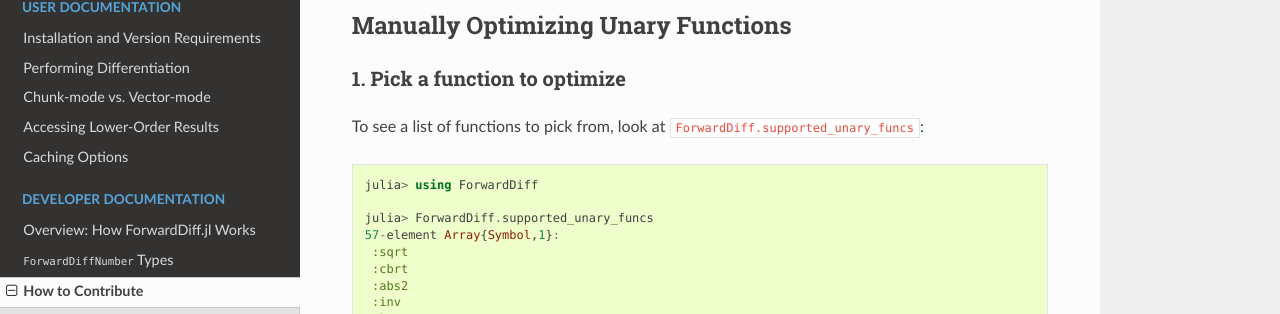
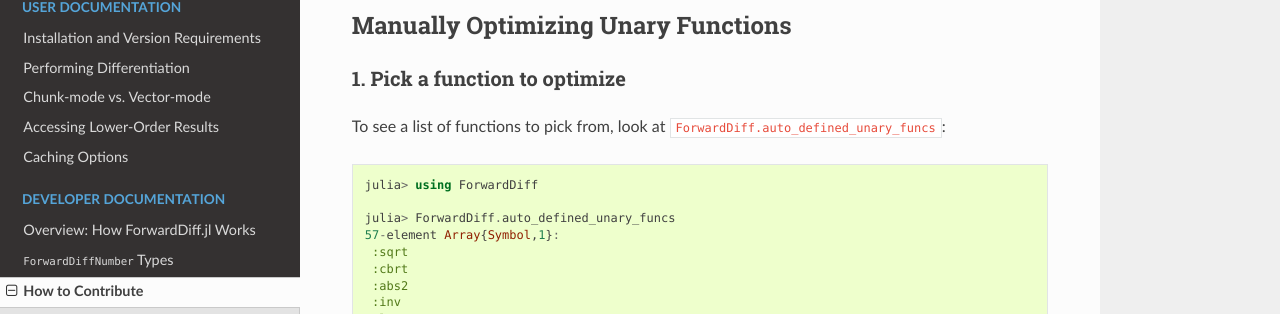
Before and after one commit to JuliaDiff/ForwardDiff.jl, a Sphinx documentation site: the page built from docs/source/contributing.rst, in a window 1280 px wide and 900 px high, scrolled down 301 px. Shown: the part 139-453 px from the top of the window. Built offline with Sphinx 7.4.7 and the Read the Docs theme 2.0.0, drawn with Linux system fonts in a browser that asks for light colours; some of the changed text lies outside the part shown.

Commit message:
clearer name for list of auto-defined unary functions

```diff
--- a/docs/source/contributing.rst
+++ b/docs/source/contributing.rst
@@ -16,13 +16,13 @@ Manually Optimizing Unary Functions
 1. Pick a function to optimize
 ++++++++++++++++++++++++++++++
 
-To see a list of functions to pick from, look at ``ForwardDiff.supported_unary_funcs``:
+To see a list of functions to pick from, look at ``ForwardDiff.auto_defined_unary_funcs``:
 
 .. code-block:: julia
 
     julia> using ForwardDiff
 
-    julia> ForwardDiff.supported_unary_funcs
+    julia> ForwardDiff.auto_defined_unary_funcs
     57-element Array{Symbol,1}:
      :sqrt
      :cbrt
@@ -133,7 +133,7 @@ In ``src/TensorNumber.jl``, under the ``Special Cases``/``Manually Optimized`` s
 4. Run Tests
 ++++++++++++
 
-The functions in ``ForwardDiff.supported_unary_funcs`` are automatically tested as part of ForwardDiff.jl's test suite, so you don't need to write tests yourself. Go ahead and test your changes by running ``Pkg.test("ForwardDiff")``.
+The functions in ``ForwardDiff.auto_defined_unary_funcs`` are automatically tested as part of ForwardDiff.jl's test suite, so you don't need to write tests yourself. Go ahead and test your changes by running ``Pkg.test("ForwardDiff")``.
 
 If everything passes, you can submit a PR to the ForwardDiff.jl repository to share your work!
 
```
Also changed, not shown: 8 other files.
